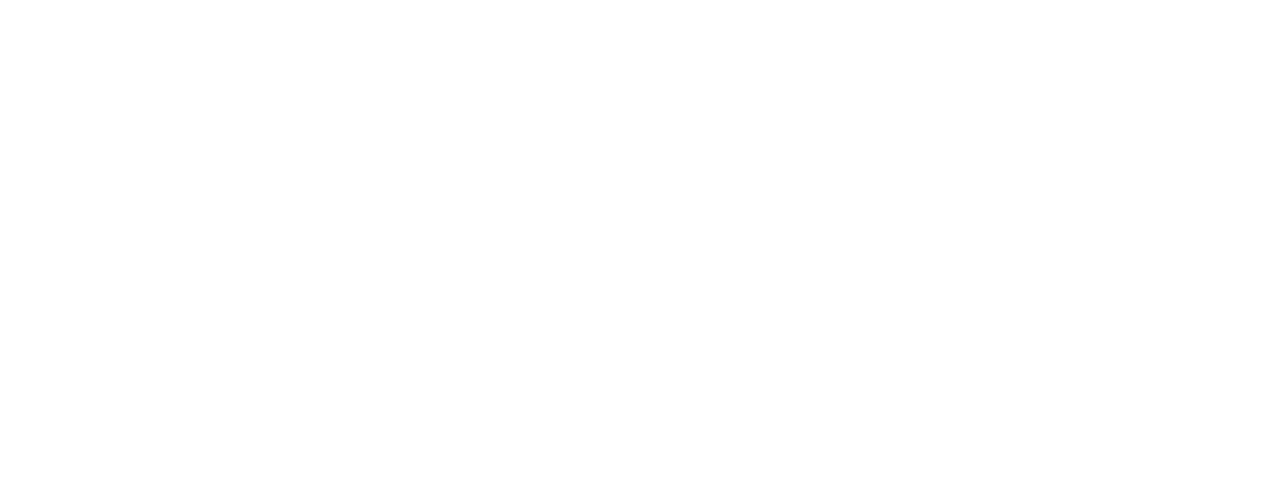
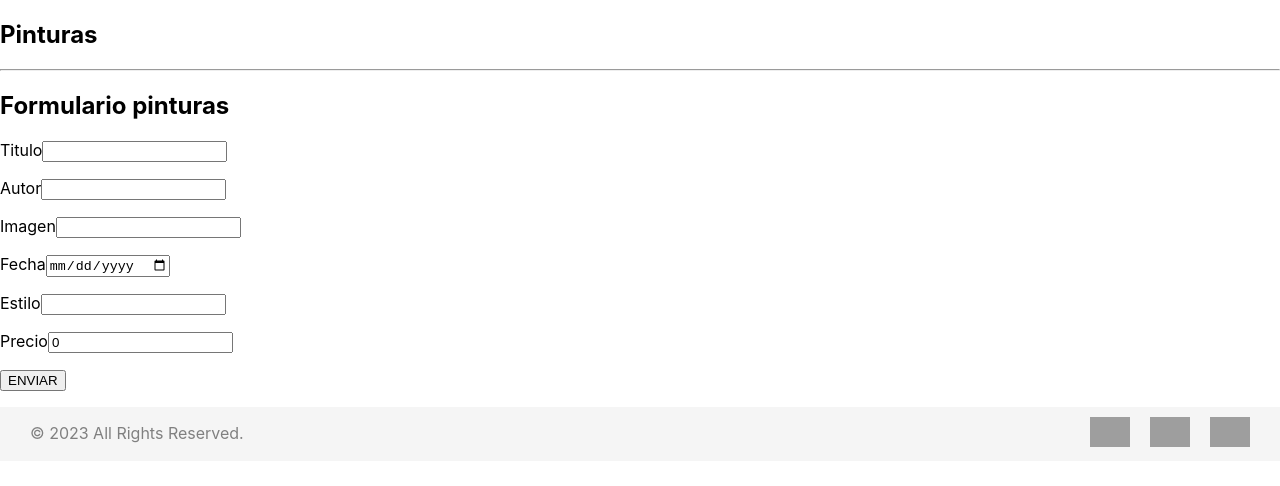
Before and after one commit to Arcajpsvg/galeria, a React (Create React App) app in the folder galeria/: page /paintings in a window 1280 px wide. Before the commit this address had no page. Shown: the top 486 px of the page. Built offline with nearby package versions, Linux system fonts and the light colour scheme; grey boxes are pictures that could not be loaded.

Commit message:
Paintings and footer

```diff
--- a/galeria/src/App.js
+++ b/galeria/src/App.js
@@ -1,16 +1,22 @@
-import './App.css';
-import { BrowserRouter as Router, Route, Routes} from 'react-router-dom';
-import Home from './pages/static/home/Home';
-import Auth from './pages/auth/Auth';
-
+import "./App.css";
+import { BrowserRouter as Router, Route, Routes } from "react-router-dom";
+import Home from "./pages/static/home/Home";
+import Auth from "./pages/auth/Auth";
+import Header from "./layout/header/Header";
+import Footer from "./layout/footer/Footer"
+import Events from "./pages/dynamic/events/Events";
+import Paintings from "./pages/dynamic/paintings/Paintings";
 
 function App() {
   return (
     <Router>
       <Routes>
-      <Route path='' element={<Home />} ></Route>
-      <Route path='/auth' element={<Auth />}></Route>
+        <Route path="" element={<Home />}></Route>
+        <Route path="/login" element={<Auth />}></Route>
+        <Route path="/events" element={<Events></Events>}></Route>
+        <Route path="/paintings" element={<Paintings></Paintings>}></Route>
       </Routes>
+      <Footer></Footer>
     </Router>
   );
 }
--- a/galeria/src/index.css
+++ b/galeria/src/index.css
@@ -1,3 +1,4 @@
+
 body {
   margin: 0;
   font-family: -apple-system, BlinkMacSystemFont, "Segoe UI", "Roboto", "Oxygen",
@@ -5,6 +6,7 @@
     sans-serif;
   -webkit-font-smoothing: antialiased;
   -moz-osx-font-smoothing: grayscale;
+  min-height:100%;
 }
 
 code {
@@ -29,3 +31,29 @@
 #nav ul li:hover {
   background-color: #bbb;
 }
+
+#footer{
+  background-color: whitesmoke;
+  display:flex;
+  justify-content: space-between;
+
+}
+#footer p{
+  padding-left:30px;
+  color: grey;
+}
+#social{
+  margin-right: 20px;}
+#social img{
+  width: 40px;
+  filter: grayscale(100%);
+  margin:10px;
+  transition: transform .1s;
+
+}
+
+#social img:hover{
+  cursor:pointer;
+  transform: scale(1.2);
+
+}
--- a/galeria/src/layout/footer/Footer.js
+++ b/galeria/src/layout/footer/Footer.js
@@ -0,0 +1,25 @@
+function Footer() {
+    return (
+
+      <footer id="footer">
+      <p>
+        &copy; 2023 All Rights Reserved.
+    </p>
+    <div id="social">
+        <a>
+           <img src="https://upload.wikimedia.org/wikipedia/commons/thumb/b/b8/2021_Facebook_icon.svg/800px-2021_Facebook_icon.svg.png"/>
+        </a>
+        <a>
+          <img src="https://upload.wikimedia.org/wikipedia/commons/thumb/6/6f/Logo_of_Twitter.svg/800px-Logo_of_Twitter.svg.png"/>
+        </a>
+        <a>
+        <img src="https://upload.wikimedia.org/wikipedia/commons/thumb/9/95/Instagram_logo_2022.svg/800px-Instagram_logo_2022.svg.png"/>
+        </a>
+
+    </div>
+    </footer>
+
+    );
+  }
+
+  export default Footer;
--- /dev/null
+++ b/galeria/src/pages/dynamic/paintings/Paintings.js
@@ -0,0 +1,17 @@
+import FormPaintings from "./private/form-paintings/FormPaintings";
+function Paintings() {
+  return (
+    <section>
+      <header>
+        <h1>Pinturas</h1>
+      </header>
+
+      <hr></hr>
+      <article>
+        <FormPaintings></FormPaintings>
+      </article>
+    </section>
+  );
+}
+
+export default Paintings;
--- /dev/null
+++ b/galeria/src/pages/dynamic/paintings/private/form-paintings/FormPaintings.js
@@ -0,0 +1,124 @@
+import { Component } from "react";
+
+class FormPaintings extends Component {
+  constructor(props) {
+    super(props);
+    this.state = {
+      id: 0,
+      titulo: "",
+      imagen: "",
+      autor:"",
+      fecha: "",
+      precio: 0,
+      estilo: "",
+    };
+  }
+  events = [];
+
+  handleChange = (e) => {
+    const { name, value } = e.target;
+    this.setState({ [name]: value });
+  };
+
+  handleSubmit = (e) => {
+    e.preventDefault();
+    const values = JSON.stringify(this.state);
+    console.log(values);
+    alert(this.state.titulo + " pintura añadida");
+    this.saveEvent(values);
+  };
+
+  saveEvent(event) {
+    this.events.push(event);
+    localStorage.setItem("userData", this.events.toString());
+    this.setState({});
+  }
+
+  render() {
+    const { titulo, imagen, autor, fecha, precio, estilo } =
+      this.state;
+
+    return (
+        <section>
+          <header>
+            <h2>Formulario pinturas</h2>
+          </header>
+
+          <form onSubmit={this.handleSubmit}>
+            <p>
+              <label>
+                Titulo
+                <input
+                  type="text"
+                  name="titulo"
+                  value={titulo}
+                  onChange={this.handleChange}
+                ></input>
+              </label>
+            </p>
+            <p>
+              <label>
+                Autor
+                <input
+                  type="text"
+                  name="autor"
+                  value={autor}
+                  onChange={this.handleChange}
+                ></input>
+              </label>
+            </p>
+            <p>
+              <label>
+             Imagen
+                <input
+                  type="text"
+                  name="imagen"
+                  value={imagen}
+                  onChange={this.handleChange}
+                ></input>
+              </label>
+            </p>
+            <p>
+              <label>
+                Fecha
+                <input
+                  type="date"
+                  name="fecha"
+                  value={fecha}
+                  onChange={this.handleChange}
+                ></input>
+              </label>
+            </p>
+            <p>
+              <label>
+                Estilo
+                <input
+                  type="text"
+                  name="estilo"
+                  value={estilo}
+                  onChange={this.handleChange}
+                ></input>
+              </label>
+            </p>
+            <p>
+              <label>
+                Precio
+                <input
+                  type="number"
+                  name="precio"
+                  value={precio}
+                  onChange={this.handleChange}
+                ></input>
+              </label>
+            </p>
+            <p>
+              <button type="submit">ENVIAR</button>
+            </p>
+          </form>
+        </section>
+
+    );
+  }
+}
+
+export default FormPaintings;
```
Also changed, not shown: galeria/src/pages/dynamic/paintings/datagen/PostP.js (added, +15 -0 lines), galeria/src/pages/dynamic/paintings/private/list-paintings/ListPaintings.js (added, +35 -0 lines), galeria/src/pages/dynamic/paintings/private/dummy.js (deleted), galeria/src/pages/dynamic/paintings/public/PostP.js (added).
